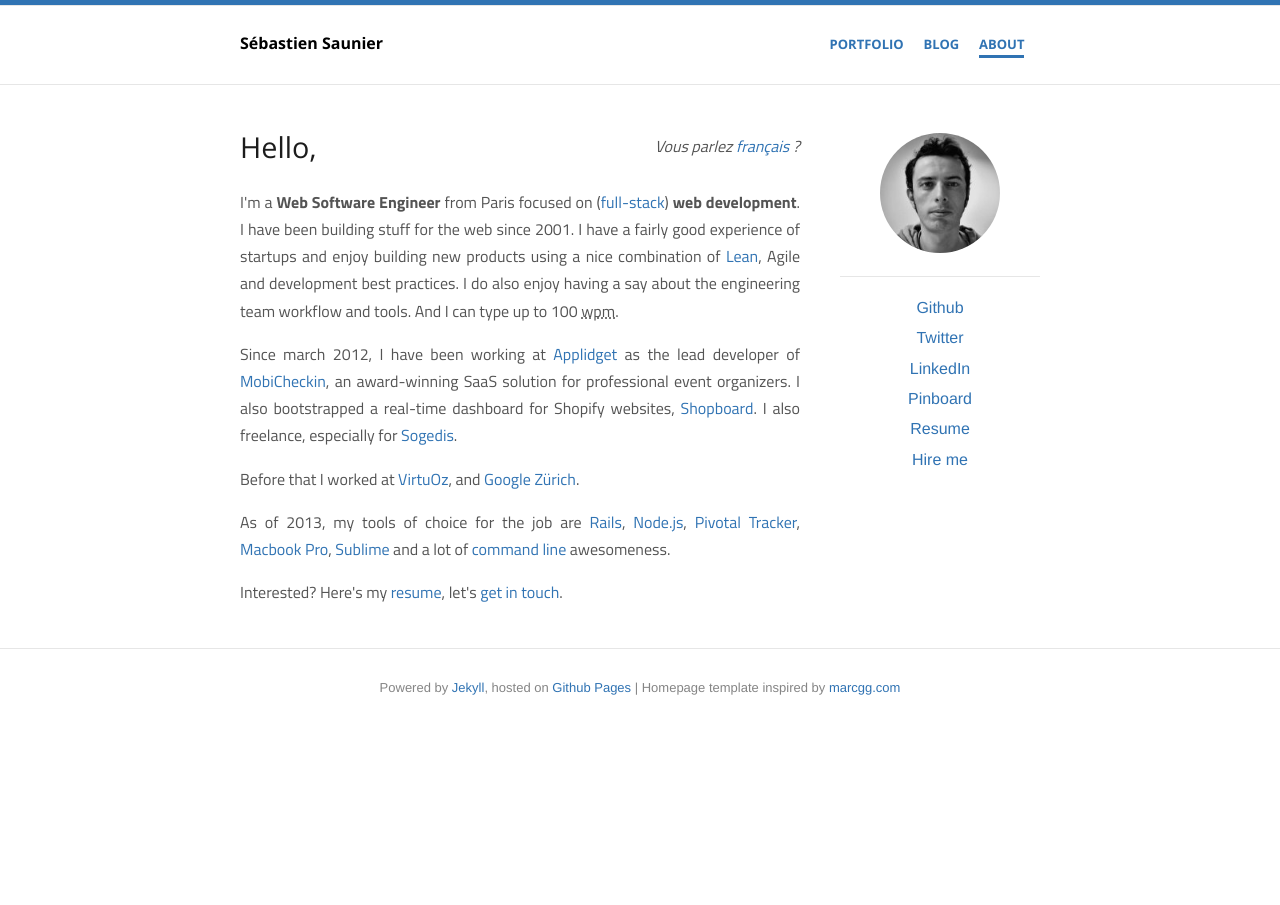
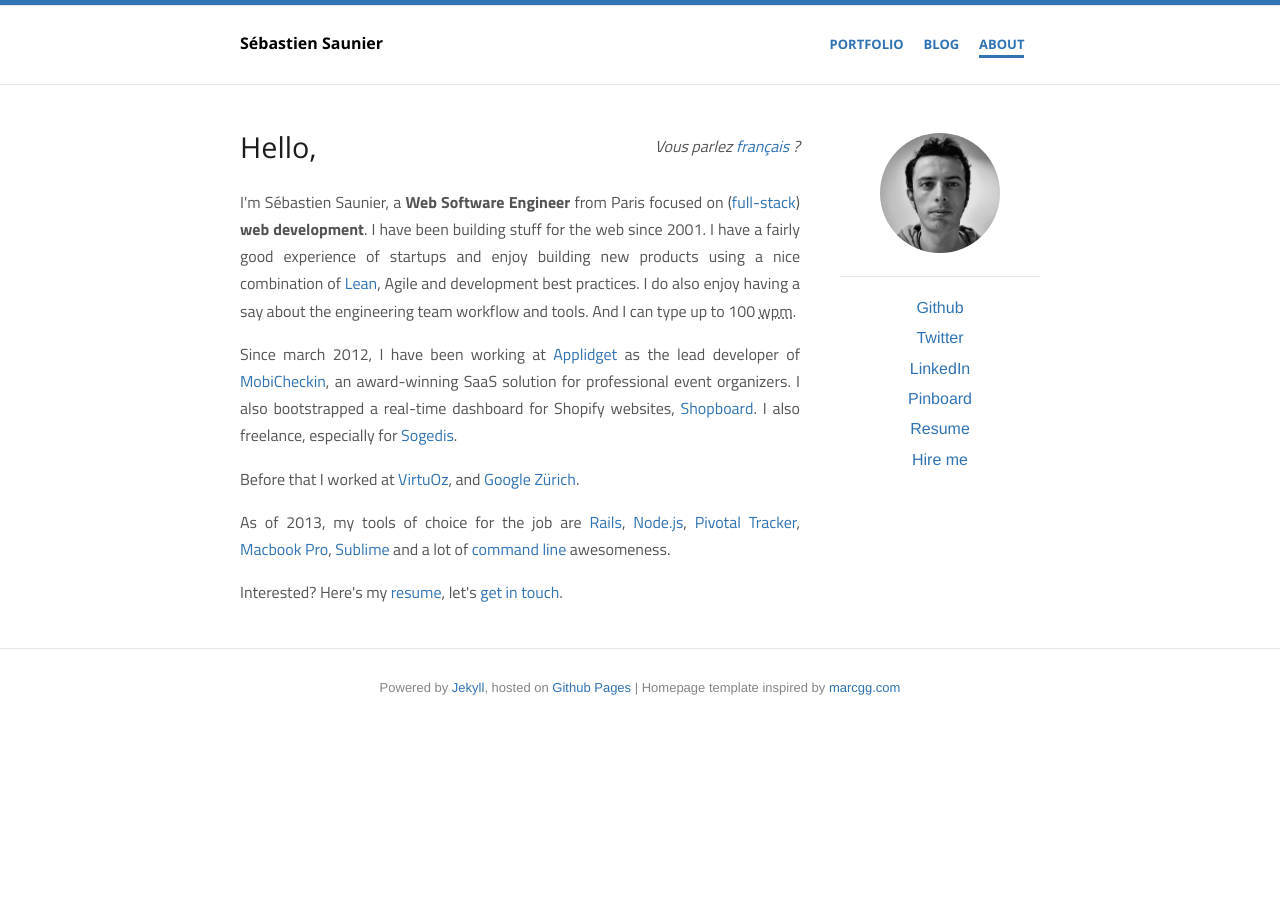
Before and after one commit to ssaunier/ssaunier.github.io, a Jekyll site: the page built from index.html, in a window 1280 px wide. Built offline with Jekyll 4.4.1, drawn with Linux system fonts in a browser that asks for light colours.

Commit message:
Add name to Person microdata

```diff
--- a/_layouts/default.html
+++ b/_layouts/default.html
@@ -26,8 +26,8 @@
 
   <div class="container">
     <header>
-      <div class="heady logo cell" itemscope itemtype="http://data-vocabulary.org/Person">
-        <a href="/" itemprop="name url">Sébastien Saunier</a>
+      <div class="heady logo cell">
+        <a href="/">Sébastien Saunier</a>
       </div>
       <div class="heady cell right">
         <nav>
--- a/index.html
+++ b/index.html
@@ -11,7 +11,7 @@
   <h1>Hello,</h1>
 
   <p>
-    I'm a <strong itemprop="title role">Web Software Engineer</strong> from <span itemprop="location">Paris</a> focused on
+    I'm <span itemprop="name">Sébastien Saunier</span>, a <strong itemprop="title role">Web Software Engineer</strong> from <span itemprop="location">Paris</a> focused on
     (<a href="http://www.laurencegellert.com/2012/08/what-is-a-full-stack-developer/" target="_blank">full-stack</a>)
     <strong>web development</strong>. I have been building stuff for the web since 2001.
     I have a fairly good experience of startups and enjoy building new
```
